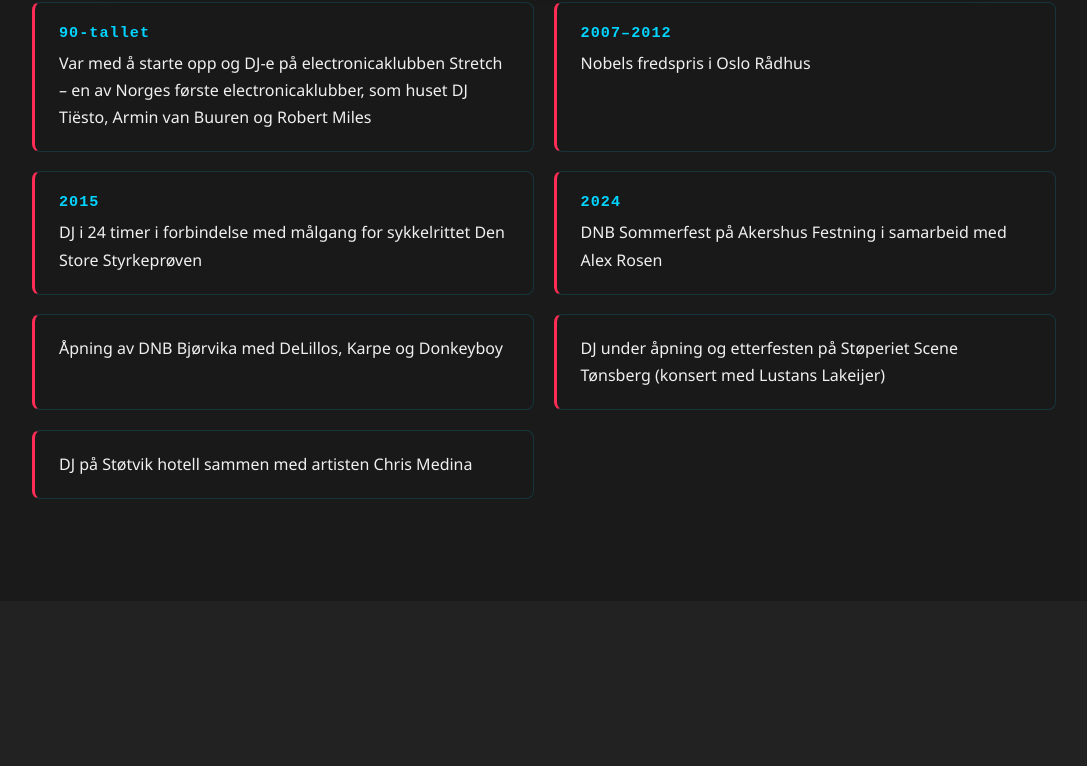
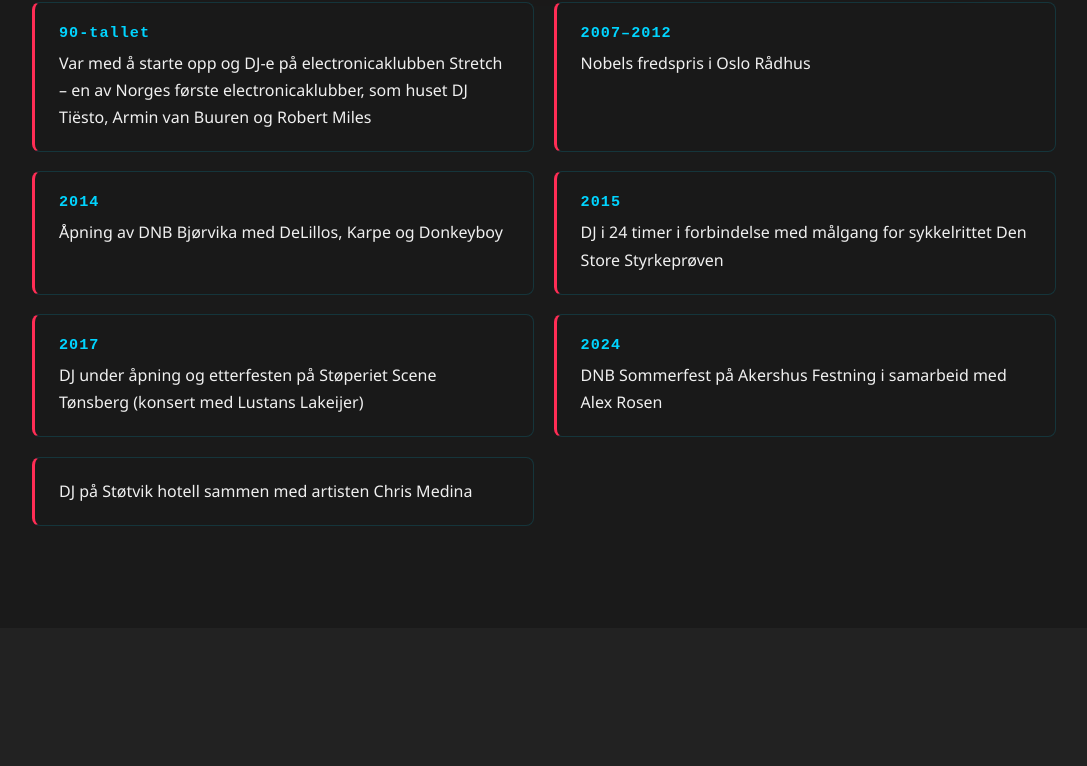
Before and after one commit to Kristoffer0910/DJBarth, a plain HTML site: page om/index.html in a window 1280 px wide. Shown: the part 2969-3735 px from the top of the page, without its empty margins (96-1183 px from the left). Drawn offline with Linux system fonts and the light colour scheme.

Commit message:
Om-siden: årstall på Bjørvika (2014) og Støperiet (2017), sortert etter år
Co-Authored-By: Claude Opus 5.5 <noreply@anthropic.com>
Claude-Session: https://claude.ai/code/session_015ytsqJUrQ37zsc2pg8X8wg

```diff
--- a/om/index.html
+++ b/om/index.html
@@ -100,18 +100,20 @@
                     <p class="Tekst">Nobels fredspris i Oslo Rådhus</p>
                 </article>
                 <article class="eventKort reveal">
+                    <span class="eventAar">2014</span>
+                    <p class="Tekst">Åpning av DNB Bjørvika med DeLillos, Karpe og Donkeyboy</p>
+                </article>
+                <article class="eventKort reveal">
                     <span class="eventAar">2015</span>
                     <p class="Tekst">DJ i 24 timer i forbindelse med målgang for sykkelrittet Den Store Styrkeprøven</p>
                 </article>
                 <article class="eventKort reveal">
+                    <span class="eventAar">2017</span>
+                    <p class="Tekst">DJ under åpning og etterfesten på Støperiet Scene Tønsberg (konsert med Lustans Lakeijer)</p>
+                </article>
+                <article class="eventKort reveal">
                     <span class="eventAar">2024</span>
                     <p class="Tekst">DNB Sommerfest på Akershus Festning i samarbeid med Alex Rosen</p>
-                </article>
-                <article class="eventKort reveal">
-                    <p class="Tekst">Åpning av DNB Bjørvika med DeLillos, Karpe og Donkeyboy</p>
-                </article>
-                <article class="eventKort reveal">
-                    <p class="Tekst">DJ under åpning og etterfesten på Støperiet Scene Tønsberg (konsert med Lustans Lakeijer)</p>
                 </article>
                 <article class="eventKort reveal">
                     <p class="Tekst">DJ på Støtvik hotell sammen med artisten Chris Medina</p>
```
